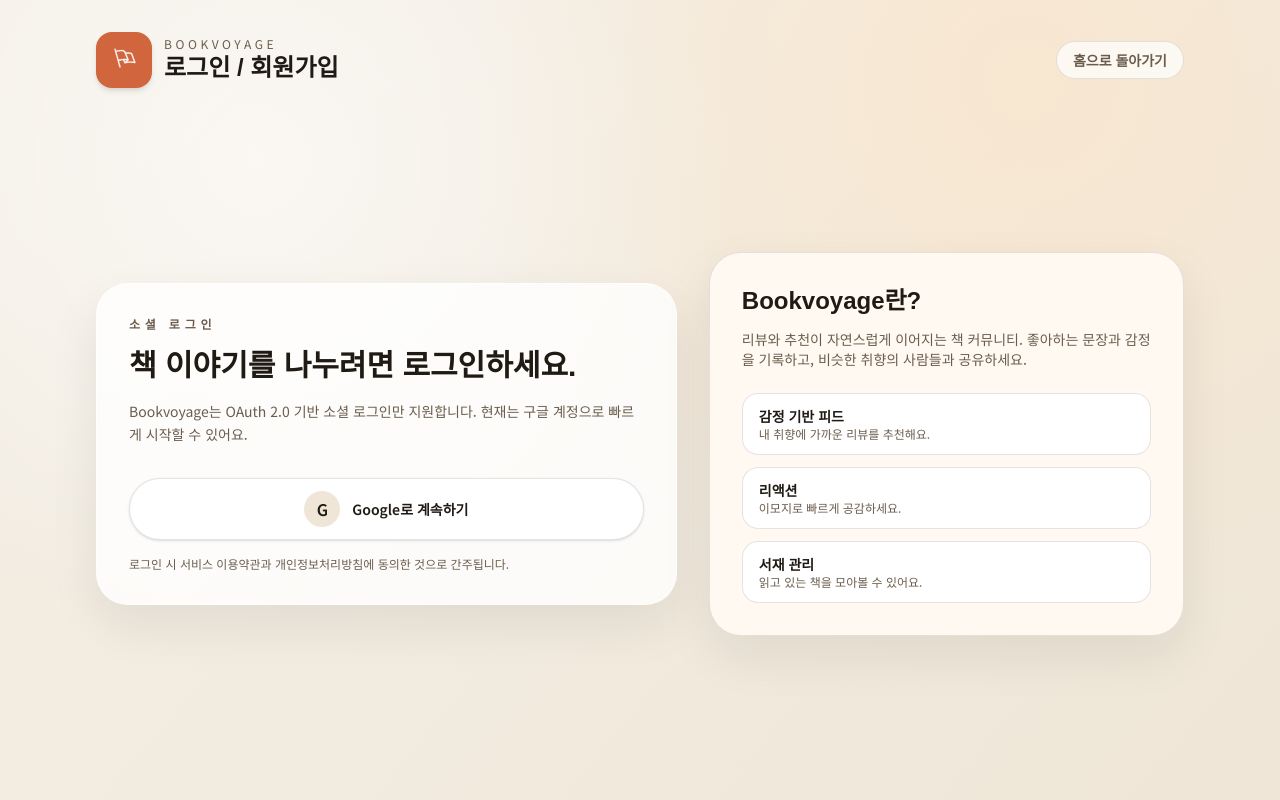
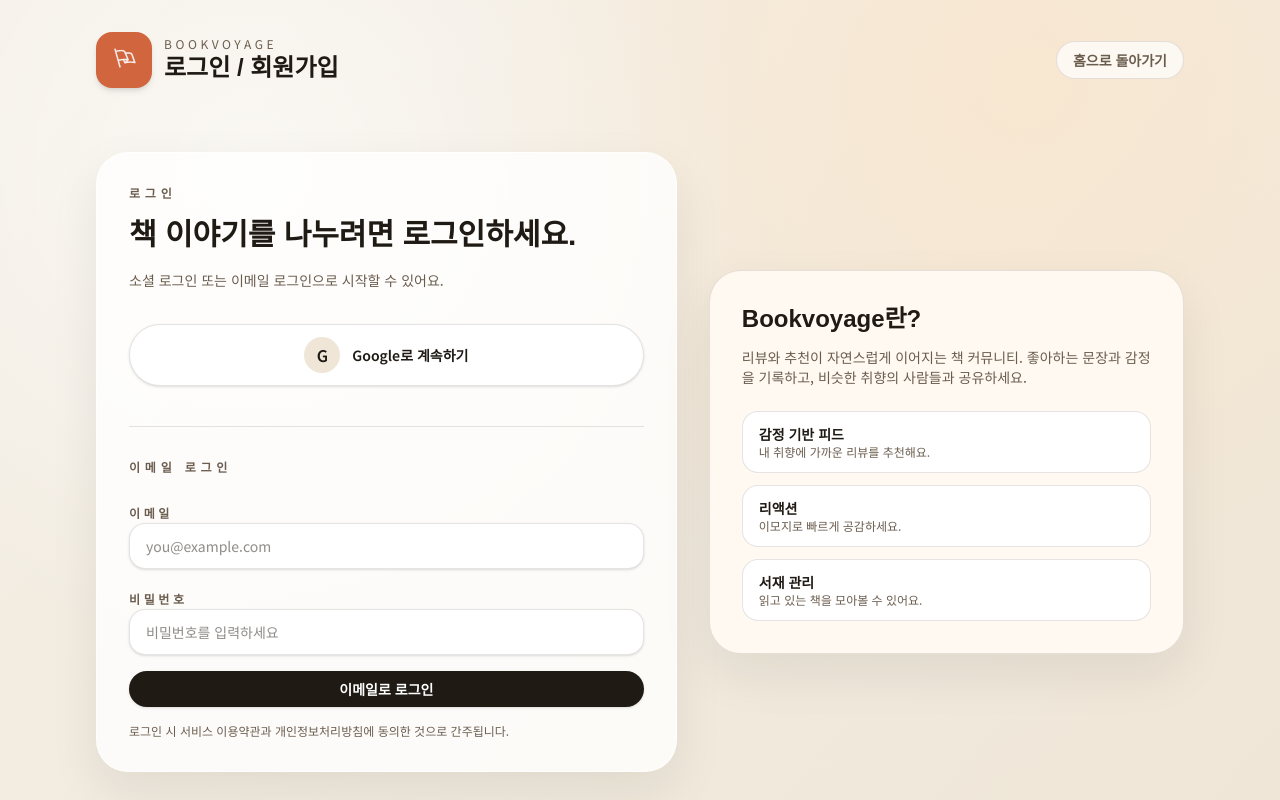
Before and after one commit to yyubin/bookvoyage-fr, a Next.js app: page /auth in a window 1280 px wide. Shown: the top 800 px of the page. Built offline with nearby package versions, Linux system fonts and the light colour scheme; no server answers.

Commit message:
✨ feat(auth): add email login feature
- integrate AuthLoginForm component for email login
- update AuthPage to support both social and email login options

✨ feat(library): prompt login for adding to library

- display message prompting users to log in before adding to library

```diff
--- a/src/app/auth/page.tsx
+++ b/src/app/auth/page.tsx
@@ -1,6 +1,7 @@
 import Link from "next/link";
 import { GOOGLE_OAUTH_URL } from "../services/authService";
 import LogoMark from "../components/LogoMark";
+import AuthLoginForm from "../components/AuthLoginForm";
 
 export default function AuthPage() {
   return (
@@ -29,14 +30,13 @@
         <main className="mt-16 grid flex-1 items-center gap-8 lg:grid-cols-[1.1fr_0.9fr]">
           <section className="rounded-[32px] border border-white/70 bg-white/80 p-8 shadow-[var(--shadow)]">
             <p className="text-xs font-semibold uppercase tracking-[0.4em] text-[var(--muted)]">
-              소셜 로그인
+              로그인
             </p>
             <h2 className="mt-4 font-serif text-3xl font-semibold">
               책 이야기를 나누려면 로그인하세요.
             </h2>
             <p className="mt-4 text-sm leading-relaxed text-[var(--muted)]">
-              Bookvoyage는 OAuth 2.0 기반 소셜 로그인만 지원합니다. 현재는
-              구글 계정으로 빠르게 시작할 수 있어요.
+              소셜 로그인 또는 이메일 로그인으로 시작할 수 있어요.
             </p>
             <div className="mt-8">
               <a
@@ -48,6 +48,12 @@
                 </span>
                 Google로 계속하기
               </a>
+            </div>
+            <div className="mt-10 border-t border-[var(--border)] pt-8">
+              <p className="text-xs font-semibold uppercase tracking-[0.4em] text-[var(--muted)]">
+                이메일 로그인
+              </p>
+              <AuthLoginForm />
             </div>
             <p className="mt-4 text-xs text-[var(--muted)]">
               로그인 시 서비스 이용약관과 개인정보처리방침에 동의한 것으로
--- a/src/app/components/AddToLibraryButton.tsx
+++ b/src/app/components/AddToLibraryButton.tsx
@@ -30,6 +30,14 @@
     const query = searchParams?.toString();
     return query ? `${pathname}?${query}` : pathname;
   }, [pathname, searchParams]);
+
+  if (!isLoading && !user) {
+    return (
+      <p className="text-xs font-semibold text-[var(--muted)]">
+        로그인하고 서재에 추가해보세요.
+      </p>
+    );
+  }
 
   const handleAdd = async () => {
     if (isSaving || isLoading) {
--- /dev/null
+++ b/src/app/components/AuthLoginForm.tsx
@@ -0,0 +1,96 @@
+"use client";
+
+import { useState } from "react";
+import { useRouter, useSearchParams } from "next/navigation";
+import { apiFetchJson } from "../services/apiClient";
+import { useAuth } from "./AuthProvider";
+
+type LoginPayload = {
+  email: string;
+  password: string;
+};
+
+export default function AuthLoginForm() {
+  const router = useRouter();
+  const searchParams = useSearchParams();
+  const { refreshUser } = useAuth();
+  const [email, setEmail] = useState("");
+  const [password, setPassword] = useState("");
+  const [isSubmitting, setIsSubmitting] = useState(false);
+  const [error, setError] = useState<string | null>(null);
+
+  const redirectTo = searchParams?.get("redirect") || "/";
+
+  const handleSubmit = async (event: React.FormEvent<HTMLFormElement>) => {
+    event.preventDefault();
+    if (isSubmitting) {
+      return;
+    }
+    setIsSubmitting(true);
+    setError(null);
+    try {
+      await apiFetchJson("/api/auth/login", {
+        method: "POST",
+        body: JSON.stringify({ email, password } satisfies LoginPayload),
+      });
+      await refreshUser();
+      router.replace(redirectTo);
+      router.refresh();
+    } catch {
+      setError("로그인에 실패했어요. 이메일과 비밀번호를 확인해주세요.");
+    } finally {
+      setIsSubmitting(false);
+    }
+  };
+
+  return (
+    <form onSubmit={handleSubmit} className="mt-6 space-y-4">
+      <div className="space-y-2">
+        <label
+          htmlFor="email"
+          className="text-xs font-semibold uppercase tracking-[0.3em] text-[var(--muted)]"
+        >
+          이메일
+        </label>
+        <input
+          id="email"
+          type="email"
+          autoComplete="email"
+          required
+          value={email}
+          onChange={(event) => setEmail(event.target.value)}
+          className="w-full rounded-2xl border border-[var(--border)] bg-white px-4 py-3 text-sm text-[var(--ink)] shadow-sm"
+          placeholder="you@example.com"
+        />
+      </div>
+      <div className="space-y-2">
+        <label
+          htmlFor="password"
+          className="text-xs font-semibold uppercase tracking-[0.3em] text-[var(--muted)]"
+        >
+          비밀번호
+        </label>
+        <input
+          id="password"
+          type="password"
+          autoComplete="current-password"
+          required
+          value={password}
+          onChange={(event) => setPassword(event.target.value)}
+          className="w-full rounded-2xl border border-[var(--border)] bg-white px-4 py-3 text-sm text-[var(--ink)] shadow-sm"
+          placeholder="비밀번호를 입력하세요"
+        />
+      </div>
+      {error ? (
+        <p className="text-xs font-semibold text-rose-500">{error}</p>
+      ) : null}
+      <button
+        type="submit"
+        className="w-full rounded-full bg-[var(--ink)] px-4 py-2 text-sm font-semibold text-white shadow-sm transition hover:-translate-y-0.5"
+        disabled={isSubmitting}
+      >
+        {isSubmitting ? "로그인 중..." : "이메일로 로그인"}
+      </button>
+    </form>
+  );
+}
```
